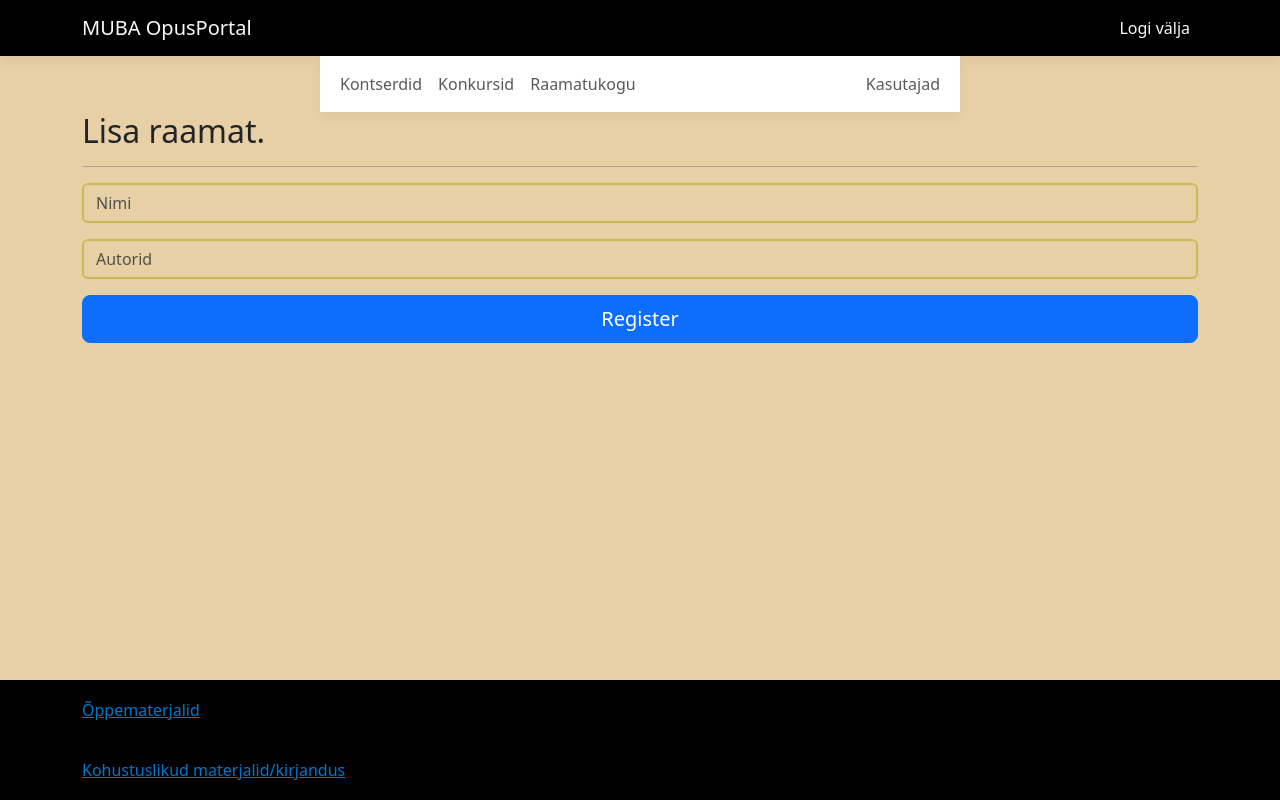
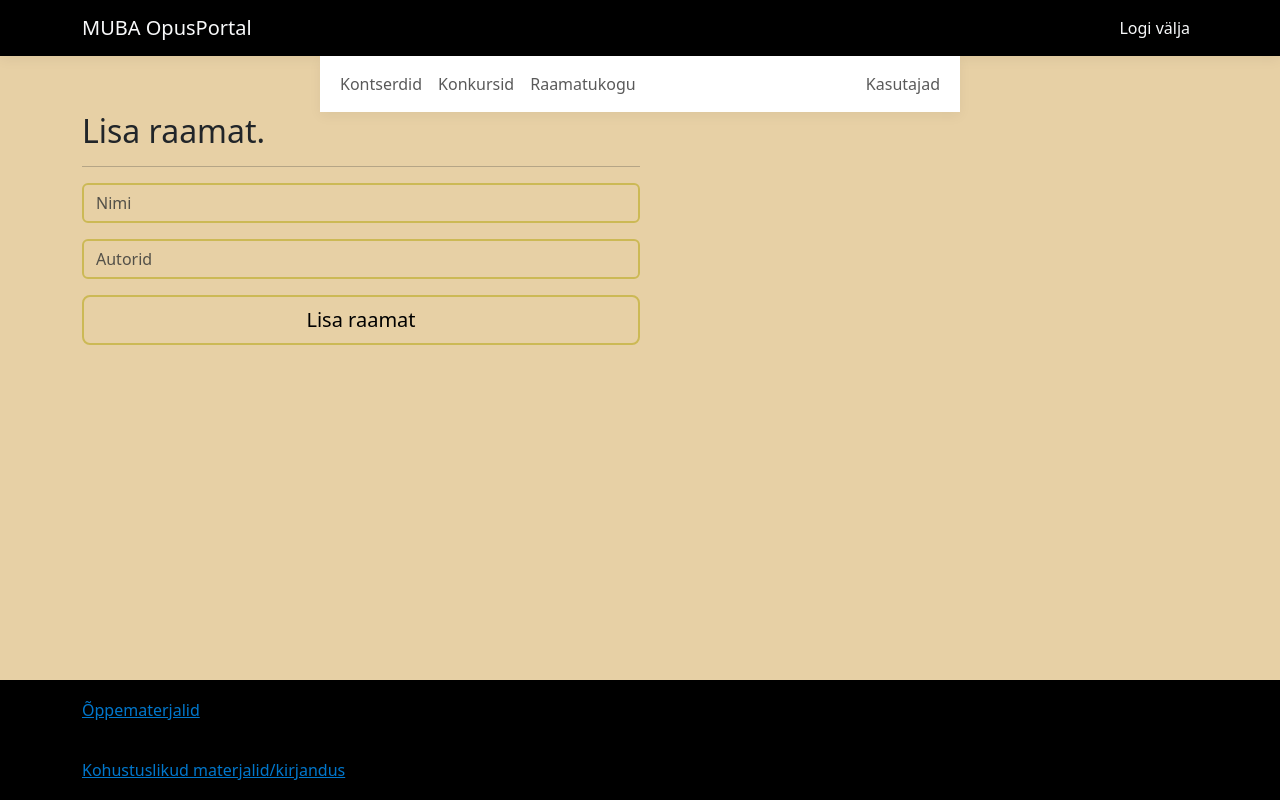
Before and after one commit to andreeuuetoa/opusportal-front-react, a React (Create React App) app: page /lisa-raamat in a window 1280 px wide. Built offline with nearby package versions, Linux system fonts and the light colour scheme.

Commit message:
Make the book form nicer

```diff
--- a/src/library/views/AddBookView.tsx
+++ b/src/library/views/AddBookView.tsx
@@ -3,11 +3,14 @@ import {IPostBooksProps} from "../domain/IPostBooksProps";
 import {FormPart} from "../../common/viewparts/FormPart";
 
 export const AddBookView = (props: IPostBooksProps) => {
-    const eventHandler = (e: React.ChangeEvent) => {props.handleChange(e.target as EventTarget & HTMLInputElement)};
+    const eventHandler = (e: React.ChangeEvent) => {
+        props.handleChange(e.target as EventTarget & HTMLInputElement)
+    };
 
     const [bookName, setBookName] = useState("");
 
     return (
+        <div className="w-50">
             <form id="add-book-form" method="post">
                 <h2>Lisa raamat.</h2>
                 <hr/>
@@ -25,7 +28,7 @@ export const AddBookView = (props: IPostBooksProps) => {
                     autocomplete: "book-name",
                     name: "book-name",
                     onchange: eventHandler
-            }} />
+                }}/>
                 <FormPart fieldElements={{
                     value: props.bookData.authors,
                     type: "authors",
@@ -33,12 +36,13 @@ export const AddBookView = (props: IPostBooksProps) => {
                     autocomplete: "authors",
                     name: "authors",
                     onchange: eventHandler
-            }} />
+                }}/>
                 <button
                     onClick={(e) => props.onSubmit(e)}
-                id="registerSubmit" className="w-100 btn btn-lg btn-primary">
-                Register
+                    className="w-100 btn btn-lg submit-btn">
+                    Lisa raamat
                 </button>
             </form>
+        </div>
     );
 }
```
Lines whose indentation alone changed are shown as unchanged.
